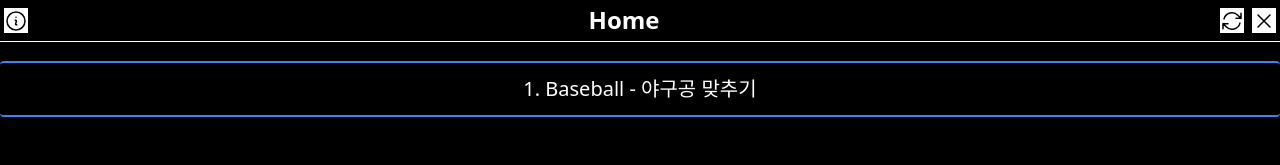
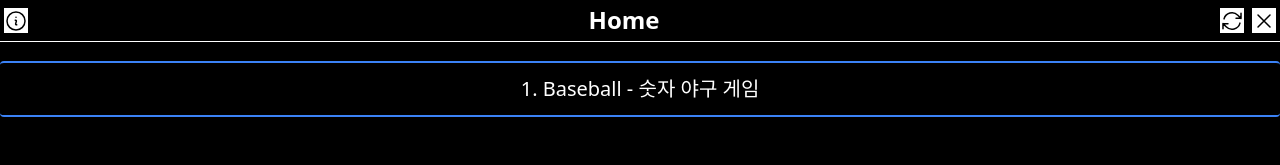
Before and after one commit to 253eosam/game-bac, a Vue app: page / in a window 1280 px wide. Shown: the top 165 px of the page. Built offline with nearby package versions, Linux system fonts and the light colour scheme.

Commit message:
오타 수정 및 게임 이름 변경

```diff
--- a/src/views/Home.vue
+++ b/src/views/Home.vue
@@ -36,8 +36,8 @@ export default defineComponent({
       gameSelections: [
         {
           id: 'Baseball',
-          title: '야구공 맞추기',
-          description: `0 ~ 9까지 숫자가 랜덤하게 위차히고 있습니다.<br>숫자를 맞춰보세요!`,
+          title: '숫자 야구 게임',
+          description: `0 ~ 9까지 숫자가 랜덤하게 위치히고 있습니다.<br>각 위치에 맞는 숫자를 맞춰보세요!`,
           color: 'blue',
           onClickStartGame() {
             push({ name: 'Baseball' })
```
